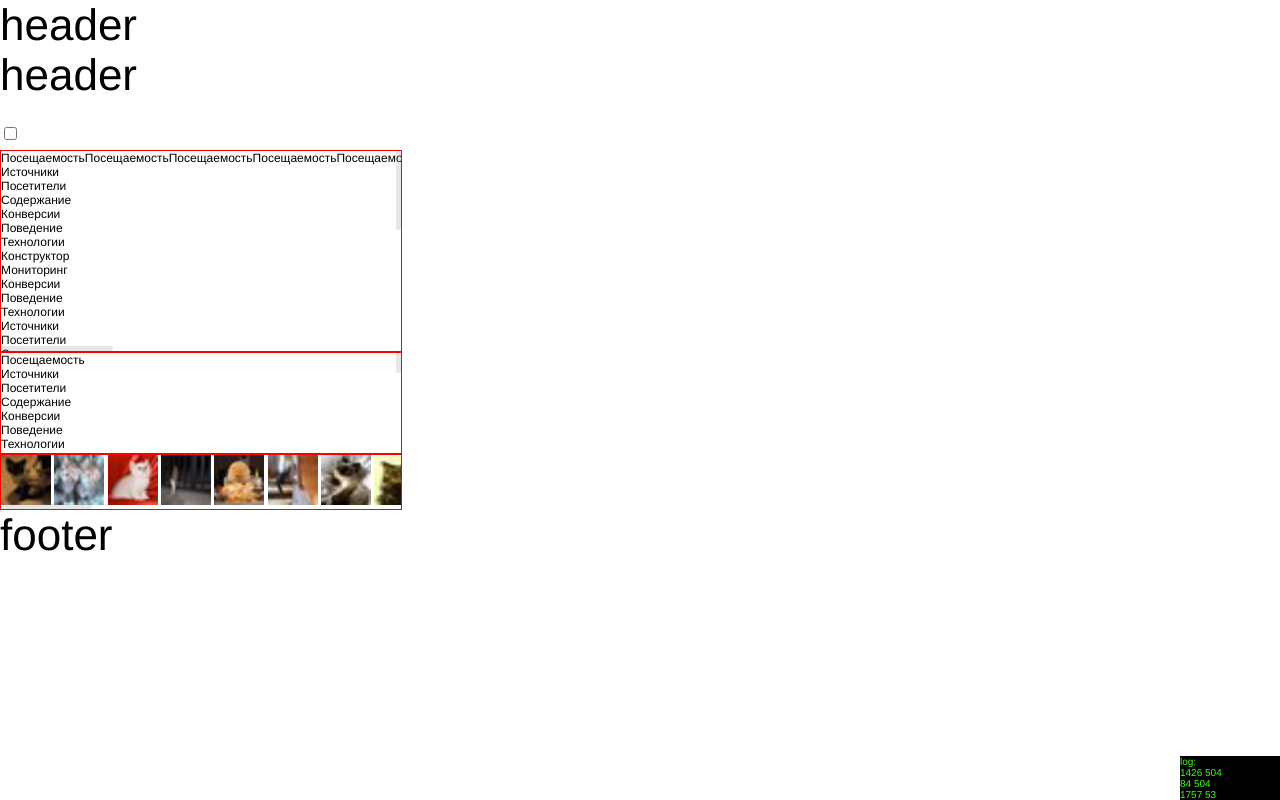
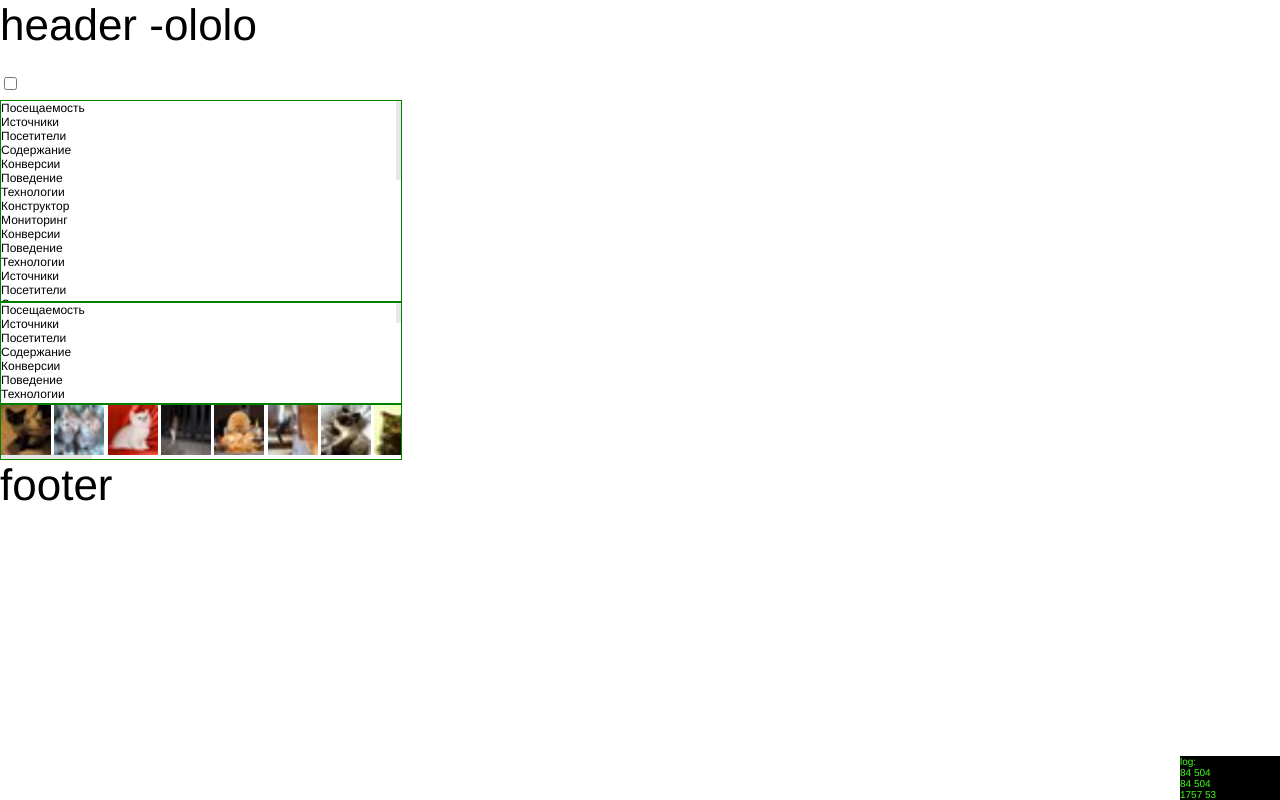
Before and after one commit to smismi/touch-scroll-ui, a plain HTML site: page scroll.html in a window 1280 px wide. Drawn offline with Linux system fonts and the light colour scheme.

Commit message:
ololo patch

```diff
--- a/css/scroll.css
+++ b/css/scroll.css
@@ -1,6 +1,6 @@
 .wrapper {
     position: relative;
-    border: 1px solid red;
+    border: 1px solid green;
     background: white;
     font-size: 12px;
     overflow: hidden;
--- a/js/scroll.js
+++ b/js/scroll.js
@@ -4,6 +4,7 @@
  * Date: 09.08.12
  * Time: 21:30
  * To change this template use File | Settings | File Templates.
+ * ololoolo
  */
 
 function $(el) {
--- a/scroll.html
+++ b/scroll.html
@@ -37,12 +37,12 @@
 </head>
 <body id="mainflow">
 
-<header id="header"><div>header</div><div>header</div></header>
+<header id="header">header -ololo</header>
 <input type="checkbox" id="check_enabled">
 
 <div id="scroll">
     <ul>
-        <li>ПосещаемостьПосещаемостьПосещаемостьПосещаемостьПосещаемостьПосещаемостьПосещаемостьПосещаемостьПосещаемостьПосещаемостьПосещаемостьПосещаемостьПосещаемостьПосещаемостьПосещаемостьПосещаемостьПосещаемость  </li>
+        <li>Посещаемость  </li>
         <li>Источники     </li>
         <li>Посетители    </li>
         <li>Содержание    </li>
```
